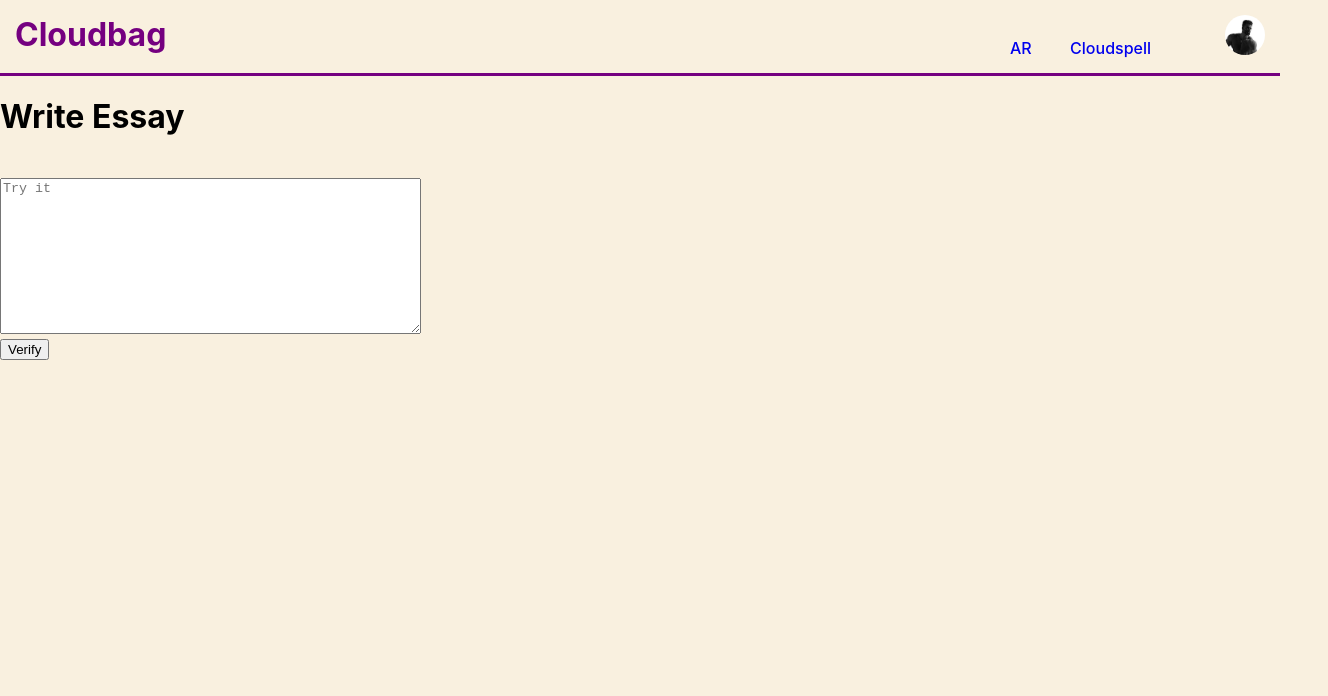
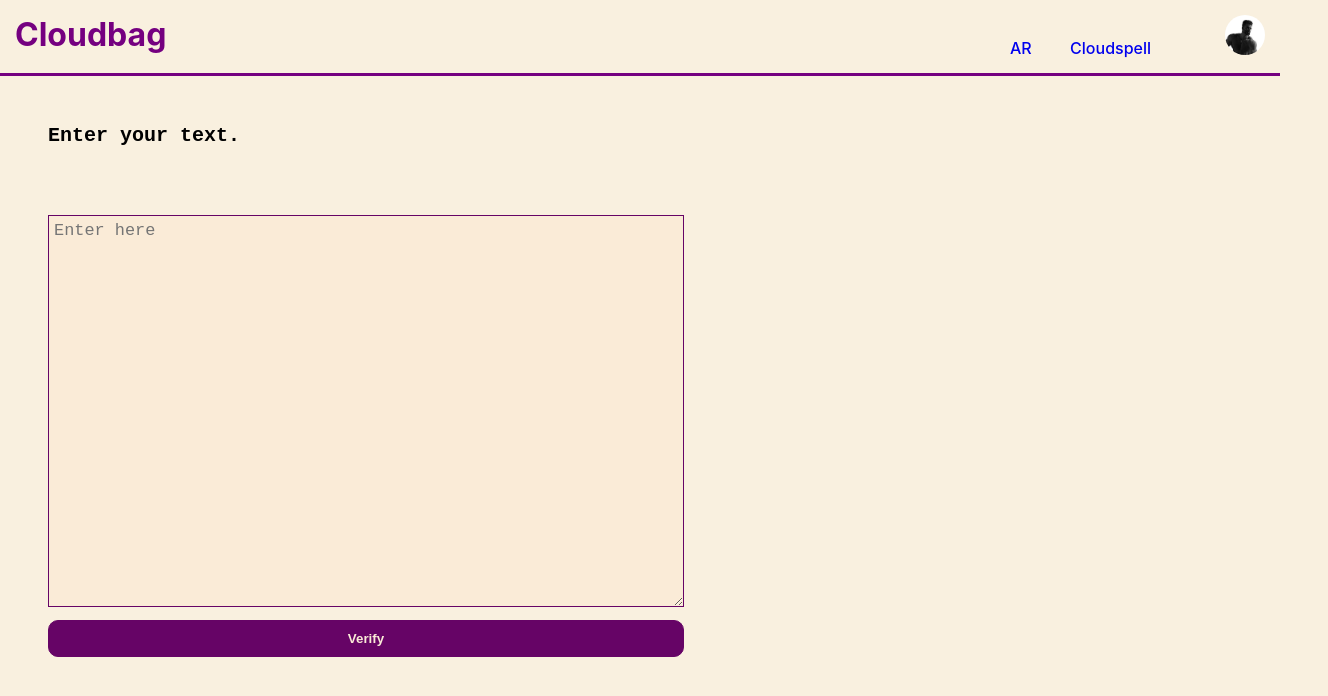
Before and after one commit to yadhukrishnasm/Cloudbag, a React (Create React App) app in the folder client/: page /gramma in a window 1280 px wide. Shown: the top 696 px of the page, 1328 px wide, since content can reach past the window. Built offline with nearby package versions, Linux system fonts and the light colour scheme.

Commit message:
updated cloudspell

```diff
--- a/client/src/components/navbar.js
+++ b/client/src/components/navbar.js
@@ -20,7 +20,7 @@ export const Navbar = ({username})=>{
     <div>
       <div className="nav">
         <div id='left'>
-          <Link to ="/home" id="logo">Cloudbag</Link>
+          <Link to ="/" id="logo">Cloudbag</Link>
         </div>
 
         {shouldDisplay && (
--- a/client/src/pages/cloudspell.js
+++ b/client/src/pages/cloudspell.js
@@ -1,5 +1,6 @@
 import React from 'react';
 import { Navbar } from '../components/navbar'
+import './styles/cloudspell.css'
 
 export default function Cloudspell() {
     function validate(event) {
@@ -13,22 +14,27 @@ export default function Cloudspell() {
             body: JSON.stringify({ para: paradata })
         }).then(response => response.json())
             .then(data => {
-                const resultDiv = document.getElementById('results');
+                const resultDiv = document.getElementById('errors');
                 resultDiv.innerHTML = ' ';
                 const accuracy = document.getElementById('accuracy');
                 accuracy.innerHTML = " ";
 
                 if (Array.isArray(data)) {
-                    let numWord = data.length;
+                    let numWord = paradata.length;
                     let numErr = data.filter(each => each.word).length;
+                    console.log(numErr)
                     let errCode = numWord - numErr;
                     var percentageoferr = (errCode / numWord) * 100;
-
                     const Accuracy = document.createElement('meter');
+                    const span = document.createElement('span')
                     Accuracy.value = errCode;
                     Accuracy.max = numWord;
                     document.getElementById("accuracy").innerHTML = percentageoferr.toFixed(1) + "% accuracy";
+                    span.innerHTML = "No. of Words = " + numWord  + "&nbsp;&nbsp;&nbsp;No. of Errors = " + numErr;
+
                     accuracy.appendChild(Accuracy);
+                    accuracy.appendChild(span);
+
 
                     const createCounter = () => {
                         let count = 0;
@@ -48,7 +54,7 @@ export default function Cloudspell() {
                             const messageLi = document.createElement('li');
                             const sentenceLi = document.createElement('li');
 
-                            p.textContent = 'error : ' + no;
+                            p.textContent = 'Error : ' + no;
                             messageLi.textContent = `Message: ${each.message}`;
                             sentenceLi.textContent = `Sentence: ${each.sentence}`;
                             wordLi.textContent = `Word: ${each.word}`;
@@ -77,14 +83,26 @@ export default function Cloudspell() {
   return (
     <div>
         <Navbar/>
-        <h1>Write Essay</h1><br />
-        <textarea id="paragraph" name="para" placeholder="Try it" rows="10" cols="50" spellCheck="true"></textarea>
-        <div id="accur-div">
-            <div id="accuracy"></div>
+            <pre id='cloudspell-head'>Enter your text.</pre><br />
+        <div className="cloudspell-container">
+            <div className="textarea-button">
+                <textarea
+                id="paragraph"
+                type='text'
+                name="para"
+                placeholder="Enter here"
+                rows="20"
+                cols="60"
+                spellCheck="true"></textarea>
+                <button id="verify" onClick={(e) => validate(e)}>Verify</button>
+            </div>
+            <div className="results">
+                <div id="accuracy"></div>
+
+                <div id="errors"></div>
+            </div>
         </div>
-        <button id="verify" onClick={(e) => validate(e)}>Verify</button>
-        <div id="results"></div>
-        </div>
+    </div>
   );
 
 }
--- a/client/src/pages/loginPage.js
+++ b/client/src/pages/loginPage.js
@@ -38,7 +38,7 @@ function LoginPage() {
       <div className="logincontainer">
         <div className="loginForm">
           <p className='Cloudbag-head'>Cloudbag</p>
-          <h3>Login.</h3>
+          <pre id='loginpage-login'>Login.</pre>
           <form onSubmit={handleSubmit}>
             <p>
 
--- a/client/src/pages/registerPage.js
+++ b/client/src/pages/registerPage.js
@@ -43,7 +43,7 @@ export default function RegisterPage() {
       <div className="registercontainer">
         <div className="registerForm">
           <p className='Cloudbag-registerhead'>Cloudbag</p>
-          <h3>Register here!!</h3>
+          <pre id='registerpage-register'>Register here!!</pre>
           <form onSubmit={handleSubmit}>
 
             <p>
--- a/client/src/pages/styles/cloudspell.css
+++ b/client/src/pages/styles/cloudspell.css
@@ -0,0 +1,66 @@
+#results{
+    padding: 10px;
+}
+
+.cloudspell-container{
+    width: 100vw;
+    height: max-content;
+    padding-left: 3rem;
+    display: flex;
+}
+
+#cloudspell-head{
+    font-family: monospace;
+    color: black;
+    margin: 3rem;
+    font-size:x-large;
+    font-weight: 600;
+}
+
+#paragraph{
+    background-color: antiquewhite;
+    font-size: 1.3em;
+    border: solid 1px rgb(102, 4, 102);
+    outline: none;
+    padding: 5px;
+    scroll-behavior:smooth;
+
+}
+
+#accur-div{
+    float: left;
+}
+.textarea-button{
+    align-items: center;
+    display: flex;
+    flex-direction: column;
+
+    button{
+        border-radius: 10px;
+        margin-top: 1em;
+        width: 100%;
+        border: solid 1px rgb(102, 4, 102) ;
+        padding: 10px;
+        background-color: rgb(102, 4, 102);
+        color: antiquewhite;
+        font-weight: bold;
+    }
+}
+
+.results{
+    margin-left: 10em;
+    width: 40em;
+}
+p{
+    color: red;
+    font-size: large;
+}
+
+#accuracy{
+    width: 20em;
+}
+meter{
+    block-size: 3em;
+    inline-size: 20em;
+
+}
--- a/client/src/pages/styles/loginpage.css
+++ b/client/src/pages/styles/loginpage.css
@@ -83,7 +83,7 @@ button:hover{
     color: rgb(255, 254, 180);
     transform: translateY(-20px);
 }
-h3{
+#loginpage-login{
     color: white;
     font: 1.5em monospace;
 
--- a/client/src/pages/styles/registerPage.css
+++ b/client/src/pages/styles/registerPage.css
@@ -76,3 +76,8 @@ button:hover{
     font-size:3em;
     color: rgb(255, 254, 180);
 }
+
+#registerpage-register{
+    color: white;
+    font: 1.5em monospace;
+}
```
Also changed, not shown: 2 other files (tests, documents, lock files or other folders).
